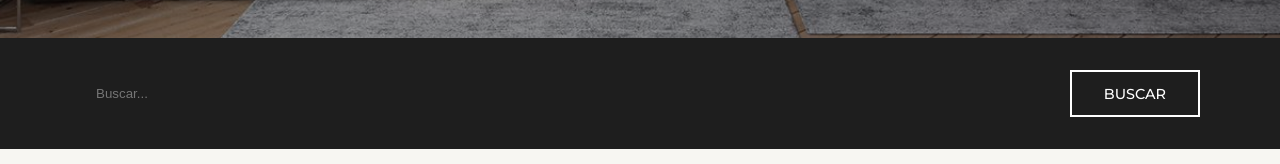
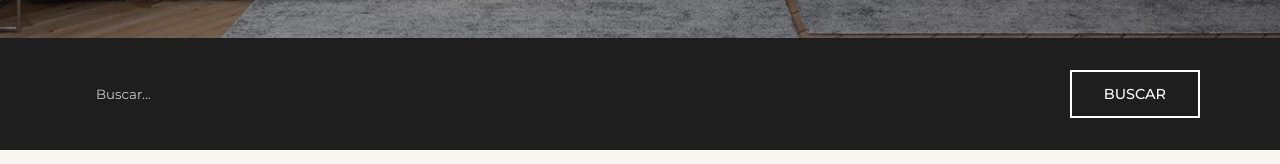
Before and after one commit to FlorenciaRar/tp1, a plain HTML site: page index.html in a window 1280 px wide. Shown: the part 788-952 px from the top of the page. Drawn offline with nearby package versions, Linux system fonts and the light colour scheme.

Commit message:
una cosita que me falto

```diff
--- a/css/style.css
+++ b/css/style.css
@@ -192,6 +192,11 @@ nav ul li {
   background-color: transparent;
   padding: 1rem;
   border: none;
+  color: #fff;
+  font-family: Montserrat, sans-serif;
+}
+.search-section input::placeholder {
+  color: #ccc;
 }
 
 .home-section {
```
